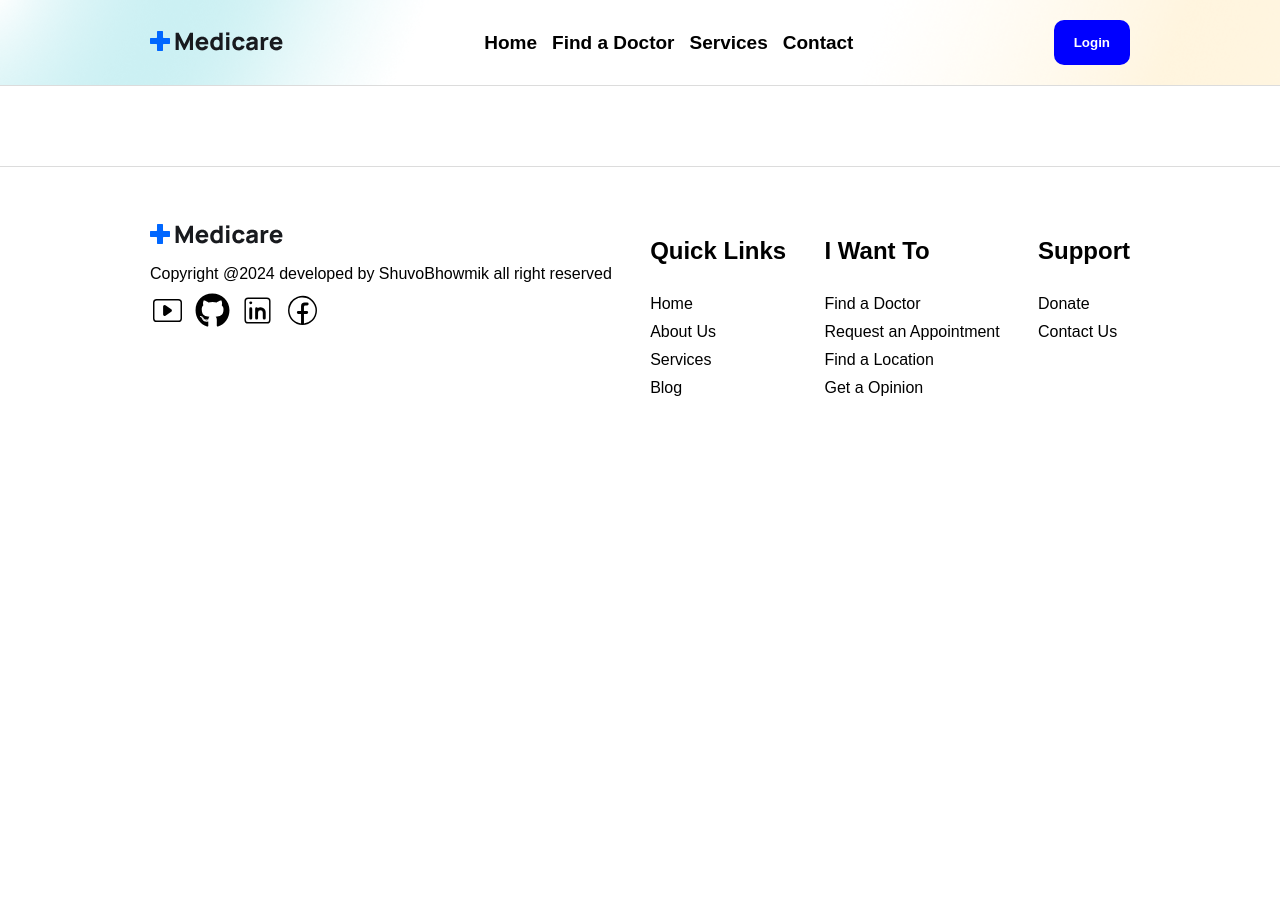
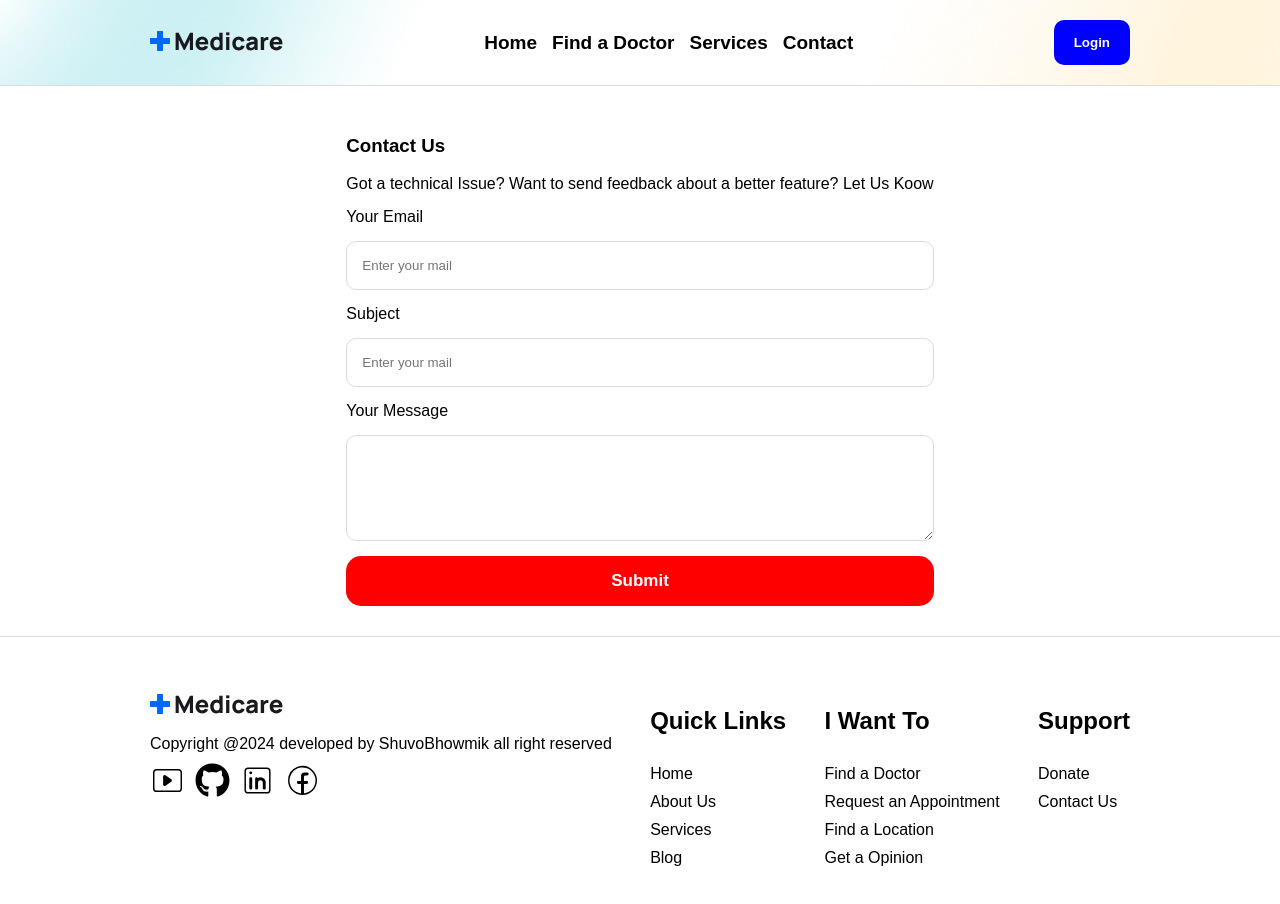
Before and after one commit to Shuvouits/Doctor-Appointment-System-MERN-Technology, a React (Vite) app in the folder client/: page /contact in a window 1280 px wide. Shown: the top 904 px of the page. Before the commit the page ends 800 px from the top, so only its background shows below. Built offline with nearby package versions, Linux system fonts and the light colour scheme; a web font is replaced by a local one.

Commit message:
Contact && Register page ui setup

```diff
--- a/client/src/App.jsx
+++ b/client/src/App.jsx
@@ -6,6 +6,8 @@ import Services from "./pages/Services"
 import FindDoctor from "./pages/FindDoctor"
 import DoctorInfo from "./pages/DoctorInfo"
 import Login from "./pages/Login"
+import Register from "./pages/Register"
+import Contact from "./pages/Contact"
 
 
 function App() {
@@ -21,6 +23,8 @@ function App() {
         <Route path="/find-doctor" element={<FindDoctor />} />
         <Route path="/:doctor-name/:id" element={<DoctorInfo />} />
         <Route path="/login" element={<Login />} />
+        <Route path="/register" element={<Register />} />
+        <Route path="/contact" element={<Contact />} />
 
       </Routes>
       <Footer />
--- a/client/src/index.css
+++ b/client/src/index.css
@@ -633,7 +633,6 @@ header.scrolled {
 .footer {
   padding-left: 150px;
   padding-right: 150px;
-  margin-top: 80px;
 
   border-top: 1px solid gainsboro;
   display: flex;
@@ -1024,7 +1023,146 @@ header.scrolled {
   font-size: 15px;
 }
 
-
+.register{
+  padding-left: 150px;
+  padding-right: 150px;
+  display: flex;
+  align-items: center;
+  justify-content: center;
+  gap: 60px;
+  height: 100vh;
+}
+
+.register .banner img{
+  width: 500px;
+}
+
+.register .card{
+  display: flex;
+  flex-direction: column;
+  gap: 20px;
+}
+
+.register .card-body .form{
+  display: flex;
+  flex-direction: column;
+  gap: 20px;
+}
+
+.register .card-body .form input:focus{
+  border-bottom: 1px solid blue;
+}
+
+.register .card-body .form .col{
+  display: flex;
+  align-items: center;
+  justify-content: space-between;
+  gap: 20px;
+}
+
+.register .card-body .form .col img{
+  border-radius: 50px;
+  width: 80px;
+  border: 5px solid blue;
+
+}
+
+.register .form input{
+  border: none;
+  outline: none;
+}
+
+.register .form .form-control{
+  width: 100%;
+  height: 40px;
+  border-bottom: 1px solid gainsboro;
+  border-radius: none !important;
+
+}
+
+.register .form .form-select{
+  height: 40px;
+  width: 100%;
+  border: 1px solid gainsboro;
+  outline: none;
+  padding-left: 3px;
+  margin-top: 10px;
+}
+
+
+.register .form .sign-up{
+  border: none;
+  border-radius: 50px;
+  background: #007bff;
+  color: white;
+  font-weight: bold;
+  font-size: 16px;
+  padding: 16px;
+  cursor: pointer;
+}
+
+.contact{
+  padding-left: 150px;
+  padding-right: 150px;
+  display: flex;
+  flex-wrap: wrap;
+  align-items: center;
+  justify-content: center;
+  margin-top: 30px;
+  margin-bottom: 30px;
+}
+
+.contact .card{
+
+}
+
+.contact .card .card-header{
+  margin-bottom: 15px;
+
+}
+
+.contact .card .card-body .form{
+  display: flex;
+  flex-direction: column;
+  gap: 15px;
+}
+.contact .card .card-body .form-group{
+  display: flex;
+  flex-direction: column;
+  gap: 15px;
+
+}
+
+.contact .card .card-body .form-control{
+  border: 1px solid gainsboro;
+  border-radius: 10px;
+  height: 45px;
+  padding-left: 15px;
+  outline: none;
+}
+
+.contact .card .card-body .form input:focus{
+
+  border: 1px solid blue;
+
+}
+
+.contact .card .card-body .form textarea:focus{
+
+  border: 1px solid blue;
+
+}
+
+.contact .contact-us{
+  background: red;
+  border: none;
+  color: white;
+  font-weight: bold;
+  font-size: 17px;
+  padding: 15px;
+  border-radius: 15px;
+  cursor: pointer;
+}
 
 
 
@@ -1493,8 +1631,62 @@ header.scrolled {
     font-size: 13px;
   }
 
-
-
-
-
-}
+  .register{
+    padding-left: 10px;
+    padding-right: 10px;
+    height: auto;
+    display: flex;
+    flex-direction: column;
+    width: 90vw;
+  }
+
+  .register .banner{
+    display: none;
+  }
+
+  .register .banner img{
+    width: 10px;
+
+  }
+
+  .register .card-body{
+    padding-top: 20px;
+    padding-bottom: 20px;
+  }
+
+  .register .card-body .form .form-control{
+
+
+  }
+
+  .register .card-body .form .form-select{
+
+
+  }
+
+  .register .card-body .form .col{
+
+
+  }
+
+  .register .card-footer{
+    margin-bottom: 20px;
+  }
+
+  .contact{
+    padding-left: 10px;
+    padding-right: 10px;
+  }
+
+  .contact .contact-us{
+    padding: 12px;
+    font-size: 15px;
+    font-weight: 500;
+  }
+
+
+
+
+
+
+}
--- /dev/null
+++ b/client/src/pages/Contact.jsx
@@ -0,0 +1,44 @@
+import React from 'react'
+
+function Contact() {
+  return (
+    <div className='contact'>
+        <div className='card'>
+            <div className='card-header'>
+                <h3>Contact Us</h3>
+                <span>Got a technical Issue? Want to send feedback about a better feature? Let Us Koow</span>
+
+            </div>
+            <div className='card-body'>
+                <form className='form'>
+                    <div className='form-group'>
+                        <label>Your Email</label>
+                        <input type='email' placeholder='Enter your mail' className='form-control' />
+                    </div>
+
+                    <div className='form-group'>
+                        <label>Subject</label>
+                        <input type='email' placeholder='Enter your mail' className='form-control' />
+                    </div>
+
+                    <div className='form-group'>
+                        <label>Your Message</label>
+                        <textarea style={{height: "100px"}}  className='form-control'/>
+                    </div>
+
+                    <button type='submit' className='contact-us'>Submit</button>
+
+                </form>
+
+            </div>
+            <div className='card-footer'>
+
+            </div>
+
+        </div>
+
+    </div>
+  )
+}
+
+export default Contact
--- /dev/null
+++ b/client/src/pages/Register.jsx
@@ -0,0 +1,75 @@
+import React from 'react'
+import banner from "../images/signup.gif"
+import doctor from "../images/doctor-img01.png"
+import { Link } from 'react-router-dom'
+
+function Register() {
+    return (
+        <div className='register'>
+
+            <div className='banner'>
+                <img src={banner} />
+            </div>
+
+            <div className='card'>
+                <div className='card-body'>
+                    <form className='form'>
+                        <div className='form-group'>
+                            <input type='text' placeholder='Full name' className='form-control' />
+                        </div>
+                        <div className='form-group'>
+                            <input type='email' placeholder='Enter your mail' className='form-control' />
+                        </div>
+                        <div className='form-group'>
+                            <input type='password' placeholder='Enter your password' className='form-control' />
+                        </div>
+
+                        <div className='col'>
+                            <div className='form-group'>
+                                <label>Are you a</label>
+                                <select class="form-select">
+                                    <option>Patient</option>
+                                    <option>Doctor</option>
+                                </select>
+                            </div>
+
+                            <div className='form-group'>
+                                <label>Gender</label>
+                                <select class="form-select">
+                                    <option>Male</option>
+                                    <option>Female</option>
+                                </select>
+                            </div>
+
+                        </div>
+
+                        <div className='col'>
+
+                            <div className='upload-img'>
+                                <img src={doctor} />
+                            </div>
+
+                            <div className='form-group'>
+                                <input type='file' placeholder='Enter your password' className='form-control' />
+                            </div>
+
+                        </div>
+
+
+
+                        <button type='submit' className='sign-up'>SignUp</button>
+
+
+                    </form>
+
+                </div>
+                <div className='card-footer'>
+                    <span>Already have an account? <Link to={'/login'}>Login</Link></span>
+                </div>
+            </div>
+
+        </div>
+    )
+}
+
+export default Register
```
